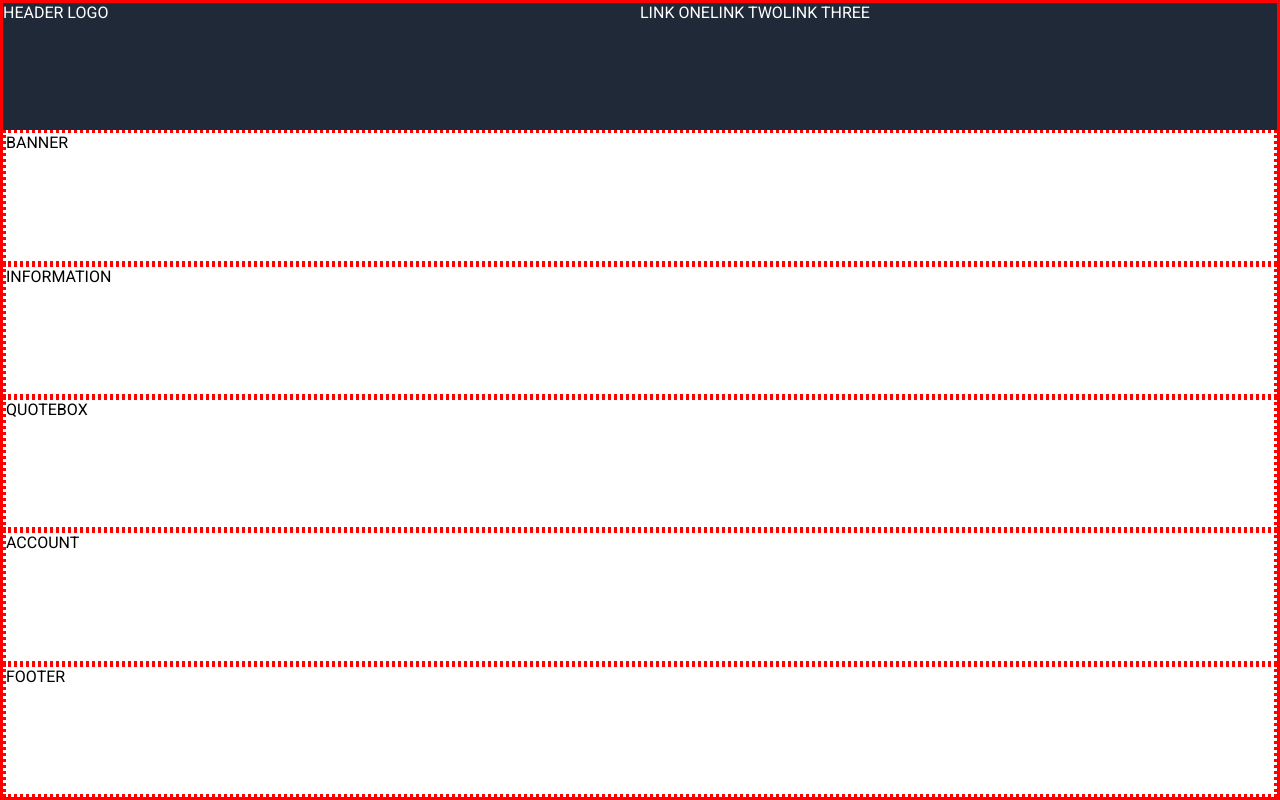
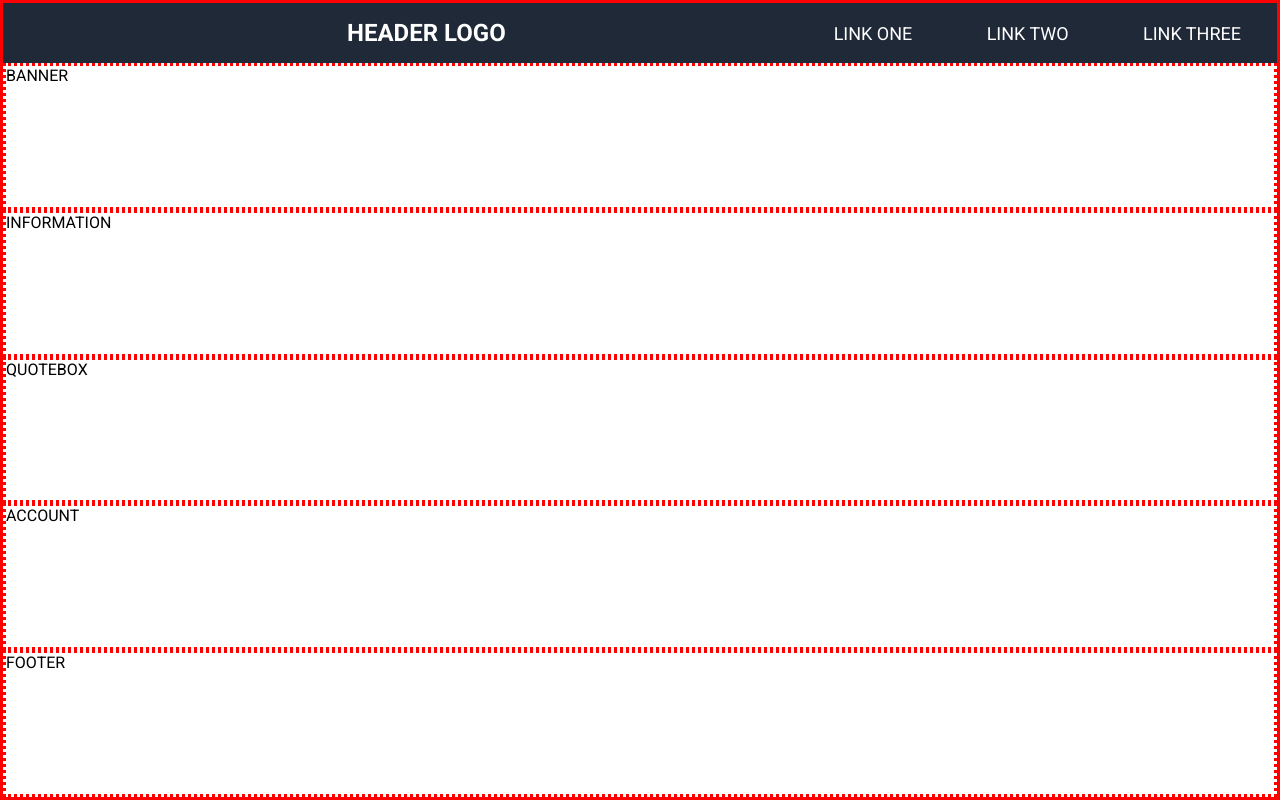
Before and after one commit to Apollo-125/landing-page-project, a plain HTML site: page index.html in a window 1280 px wide. Drawn offline with Linux system fonts and the light colour scheme.

Commit message:
Modify header section to match design
Modify the header section to match the design template given by the course project.

```diff
--- a/style.css
+++ b/style.css
@@ -19,18 +19,42 @@ body{
     border: 3px dotted red;
 }
 
-.header, .header-left, .header-right{
+
+
+/* HEADER STYLING */
+
+.header{
     display:flex;
-    flex:1;
     background-color: #1F2937;
     color:white;
+    justify-content: center;
+    align-items: center;
+    padding: 16px;
+}
+
+.header-left, .header-right{
+    display:flex;
 }
 
 .header-left{
-
-
+    flex:2;
+    justify-content: center;
 }
 
 .header-right{
+    flex:1;
+    justify-content: space-between;
+    margin-right:20px;
+}
 
+.header-link{
+    font-size: 18px;
 }
+
+.header-logo{
+    font-size: 24px;
+    font-weight: bold;
+}
+
+
+/* BANNER STYLING */
```
